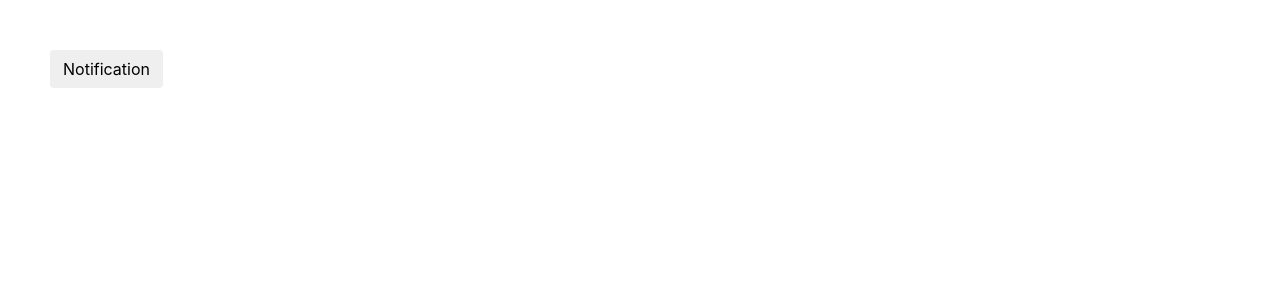
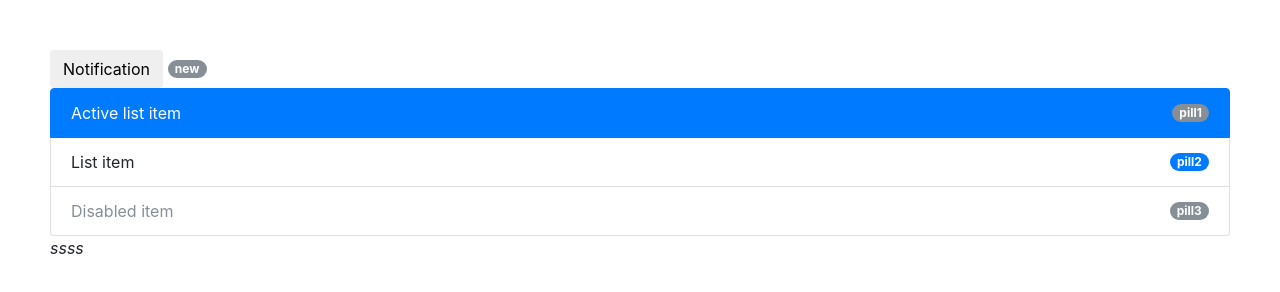
Before and after one commit to wangqiuwei/boostrap-4, a website: page index.html in a window 1280 px wide. Drawn offline with nearby package versions, Linux system fonts and the light colour scheme.

Commit message:
learn badge

```diff
--- a/index.html
+++ b/index.html
@@ -17,6 +17,26 @@
         <button class="btn">
                 Notification <span class="badge badge-primary"></span>
         </button>
+
+        <span class="badge badge-secondary badge-pill">new</span>
+
+        <ul class="list-group">
+            <li class="list-group-item d-flex justify-content-between align-items-center active">
+                Active list item
+                <span class="badge badge-secondary badge-pill">pill1</span>
+            </li>
+            <li class="list-group-item d-flex justify-content-between align-items-center">
+                List item
+                <span class="badge badge-primary badge-pill">pill2</span>
+            </li>
+            <li class="list-group-item d-flex justify-content-between align-items-center disabled">
+                Disabled item
+                <span class="badge badge-secondary badge-pill">pill3</span>
+            </li>
+        </ul>
+        <i class="fab fa-badger-honey    ">ssss</i>
     </div>
+
+
 </body>
 </html>
```
